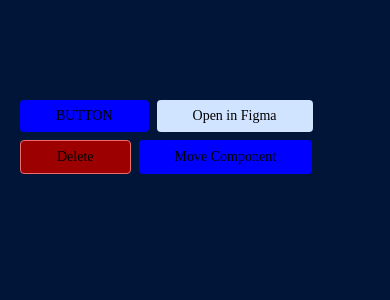
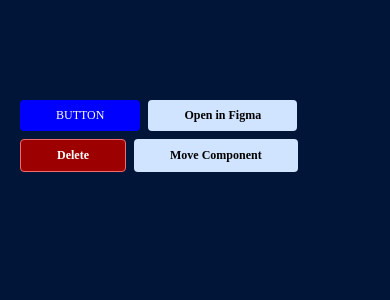
Before and after one commit to s77rt/UpInTheSky, a React Native app: screen / in a window 390 px wide. Shown: the top 300 px of the page. Built offline with nearby package versions, Linux system fonts and the light colour scheme.

Commit message:
Simplify Button

```diff
--- a/src/components/Button.tsx
+++ b/src/components/Button.tsx
@@ -1,54 +1,52 @@
-import React, {Children, useMemo} from 'react';
-import {ColorValue, Pressable, StyleSheet, ViewStyle} from 'react-native';
+import React, {useMemo} from 'react';
+import {Pressable, StyleSheet} from 'react-native';
+import type {ColorValue, TextStyle, ViewStyle} from 'react-native';
 import Text from './Text';
 
 type ButtonProps = {
-	variant?: 'primary' | 'secondary' | 'danger';
+	color?: ColorValue;
+	style?: ViewStyle;
+	textColor?: ColorValue;
+	textStyle?: TextStyle;
 	children?: React.ReactNode;
 };
 
-function Button({variant = 'primary', children}: ButtonProps) {
+function Button({
+	color = 'blue', // TODO: gradiant background
+	style: styleProp,
+	textColor,
+	textStyle: textStyleProp,
+	children,
+}: ButtonProps) {
 	const style = useMemo<ViewStyle>(
 		() => ({
-			...styles.base,
-			...styles[`variant:${variant}`],
+			...styles.button,
+			backgroundColor: color,
+			...styleProp,
 		}),
-		[variant],
+		[color],
 	);
 
-	const textColor = useMemo<ColorValue>(
-		() => (variant === 'secondary' ? 'black' : 'white'),
-		[variant],
+	const textStyle = useMemo<TextStyle>(
+		() => ({color: textColor, ...textStyleProp}),
+		[textColor],
 	);
 
 	return (
 		<Pressable style={style}>
-			<Text color={textColor} fontWeight="semiBold">
-				{children}
-			</Text>
+			<Text style={textStyle}>{children}</Text>
 		</Pressable>
 	);
 }
 
 const styles = StyleSheet.create({
-	base: {
+	button: {
 		borderRadius: 4,
 		paddingHorizontal: 36,
 		paddingVertical: 8,
 		alignItems: 'center',
 		justifyContent: 'center',
 	},
-	'variant:primary': {
-		backgroundColor: 'blue', // TODO: gradiant background
-	},
-	'variant:secondary': {
-		backgroundColor: '#d0e3ff',
-	},
-	'variant:danger': {
-		backgroundColor: '#9d0000',
-		borderWidth: 1,
-		borderColor: '#ed6b6b',
-	},
 });
 
 export default React.memo(Button);
--- a/src/libs/StyleUtils.ts
+++ b/src/libs/StyleUtils.ts
@@ -93,7 +93,9 @@
 			console.warn('Unsupported font style');
 	}
 
-	return {fontFamily, fontWeight, fontStyle};
+	const fontSize = 12;
+
+	return {fontFamily, fontWeight, fontStyle, fontSize};
 }
 
 export {getDefaultTextStyle};
--- a/src/pages/Home.tsx
+++ b/src/pages/Home.tsx
@@ -13,10 +13,22 @@
 				backgroundColor: '#001537',
 				flex: 1,
 			}}>
-			<Button>BUTTON</Button>
-			<Button variant="secondary">Open in Figma</Button>
-			<Button variant="danger">Delete</Button>
-			<Button>Move Component</Button>
+			<Button textColor="white" textStyle={{fontWeight: 'semibold'}}>
+				BUTTON
+			</Button>
+			<Button color="#d0e3ff" textStyle={{fontWeight: 'bold'}}>
+				Open in Figma
+			</Button>
+			<Button
+				color="#9d0000"
+				textColor="white"
+				textStyle={{fontWeight: 'bold'}}
+				style={{borderWidth: 1, borderColor: '#ed6b6b'}}>
+				Delete
+			</Button>
+			<Button color="#d0e3ff" textStyle={{fontWeight: 'bold'}}>
+				Move Component
+			</Button>
 		</View>
 	);
 }
```
